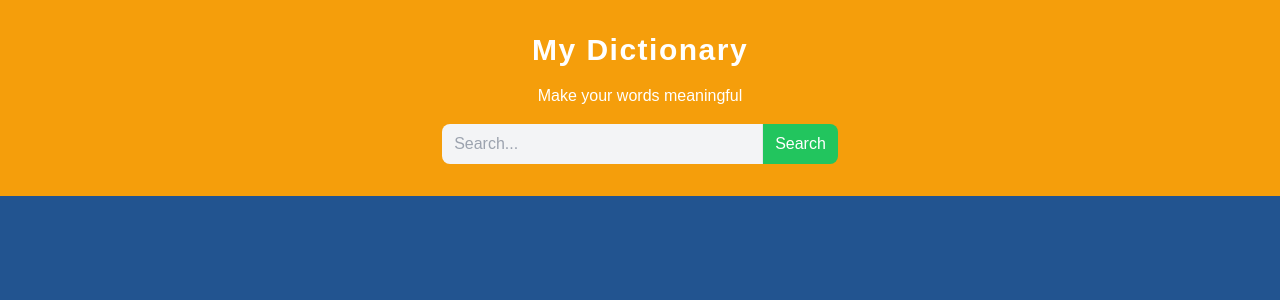
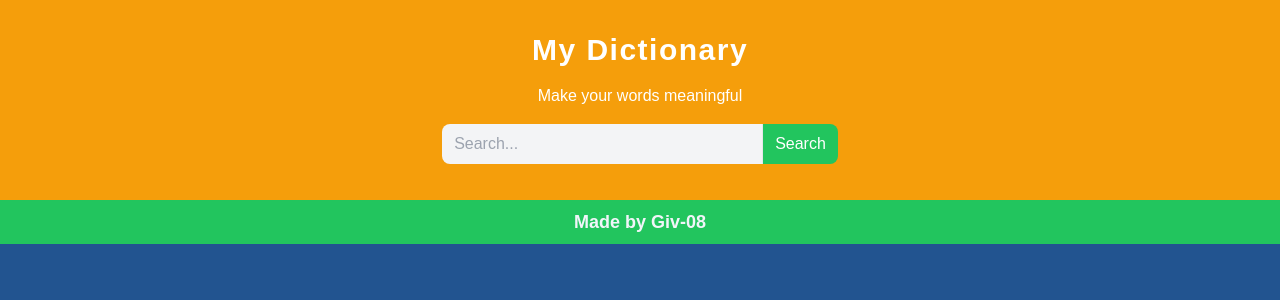
Before and after one commit to Giv-08/mydictionary, a React (Create React App) app: page / in a window 1280 px wide. Shown: the top 300 px of the page. Built offline with nearby package versions, Linux system fonts and the light colour scheme.

Commit message:
added footer

```diff
--- a/src/App.js
+++ b/src/App.js
@@ -1,6 +1,8 @@
 import { createContext, useState } from "react";
 import Header from "./components/Header";
 import ResultList from "./components/ResultList";
+import Footer from "./components/Footer";
+
 // create context
 export const InputContext = createContext();
 
@@ -15,6 +17,7 @@ function App() {
     <div className="App">
       <Header />
       <ResultList />
+      <Footer />
     </div>
     </InputContext.Provider>
   );
--- /dev/null
+++ b/src/components/Footer.js
@@ -0,0 +1,9 @@
+const Footer = () => {
+  return (
+  <div className="bg-green-500 flex justify-center p-2 border-t-4 border-amber-500">
+    <span className="text-slate-100 font-bold text-lg">Made by Giv-08</span>
+  </div>
+  );
+};
+
+export default Footer;
```
